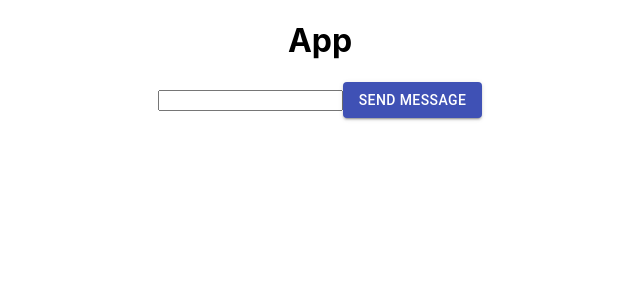
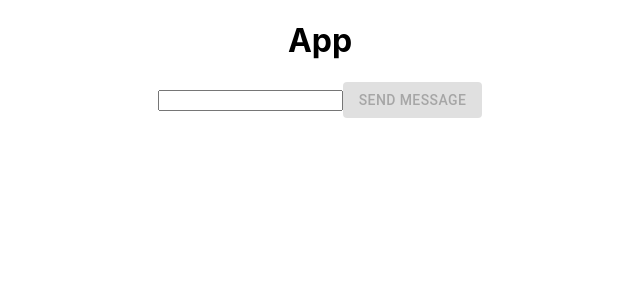
Before and after one commit to deepakkum21/Socket.io, a React (Create React App) app in the folder facebook-messenger-clone/: page / in a window 1280 px wide. Shown: the top 300 px of the page, without its empty margins (320-960 px from the left). Built offline with nearby package versions, Linux system fonts and the light colour scheme.

Commit message:
disabling button for null value

```diff
--- a/facebook-messenger-clone/src/App.js
+++ b/facebook-messenger-clone/src/App.js
@@ -24,7 +24,7 @@
       <h1>App</h1>
       <form>
         <input value={input} onChange={event => setInput(event.target.value)} />
-        <Button variant="contained" color="primary" type='submit' onClick={sendMessages}>Send Message</Button>
+        <Button disabled={!input} variant="contained" color="primary" type='submit' onClick={sendMessages}>Send Message</Button>
       </form>
       {messages.map((message, index) =>
         <p key={index}>{message}</p>
```
